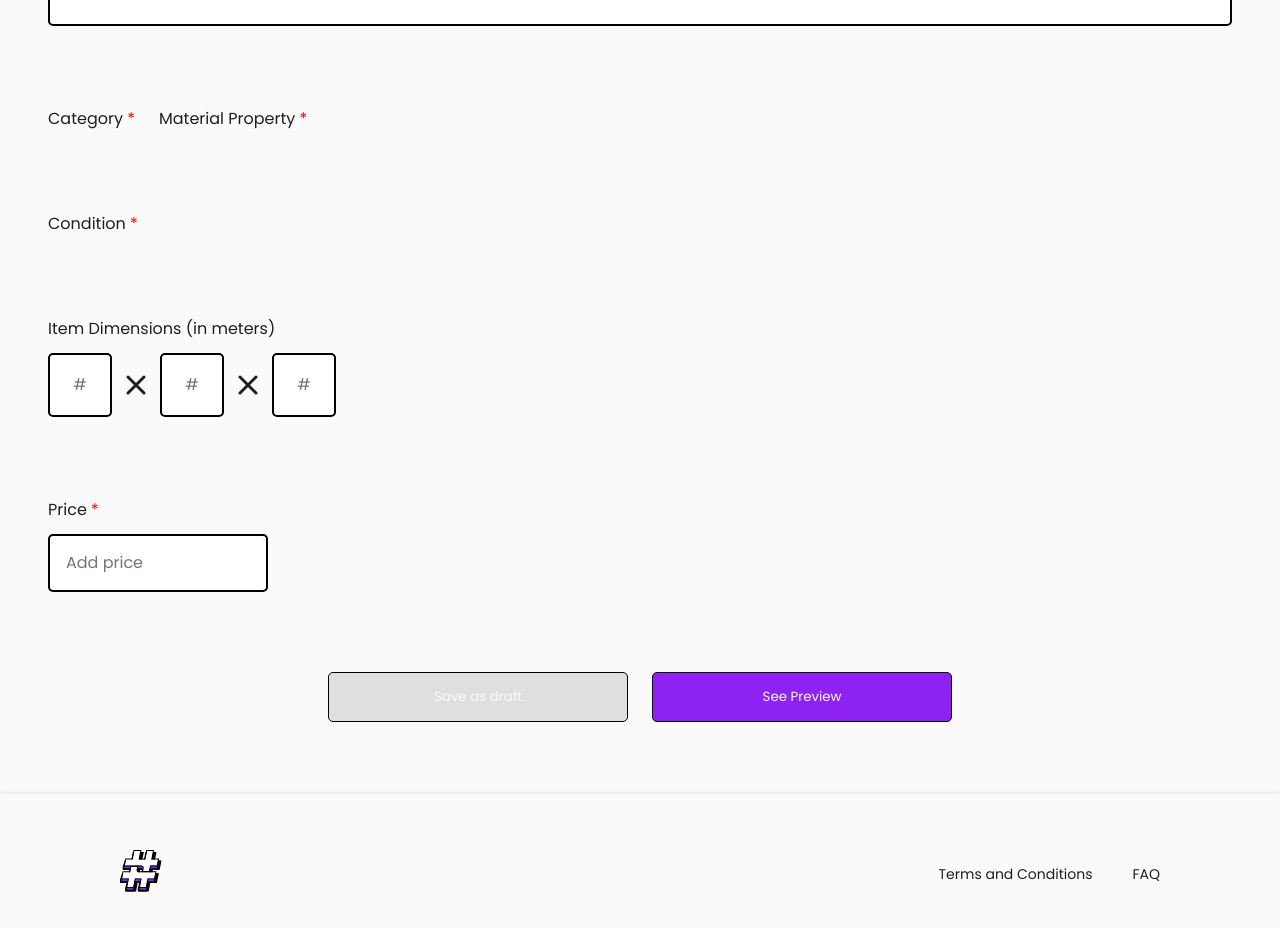
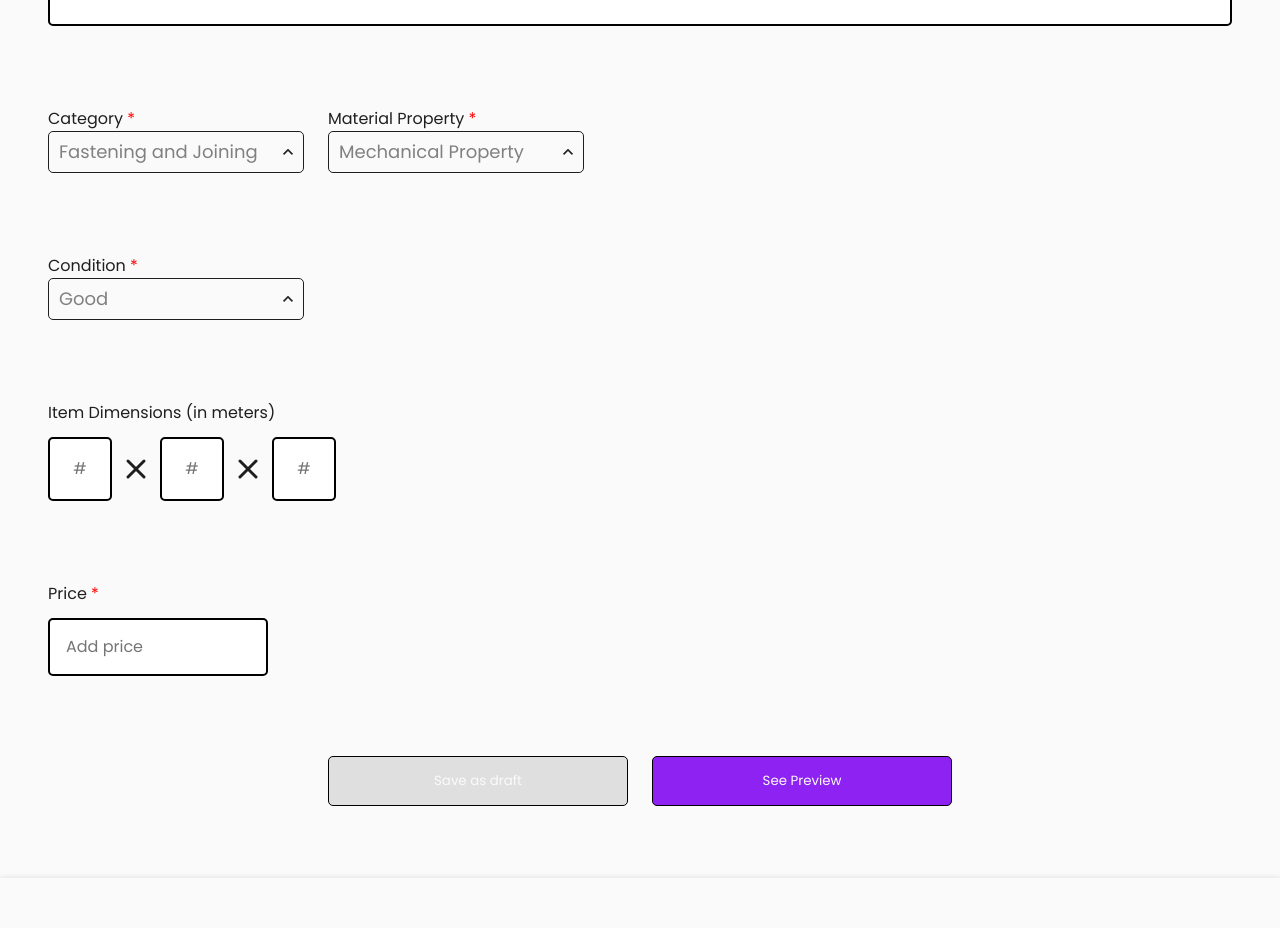
Before and after one commit to include-davis/marketplace, a Next.js app in the folder client/: page /create-post in a window 1280 px wide. Shown: the part 820-1748 px from the top of the page. Built offline with nearby package versions, Linux system fonts and the light colour scheme.

Commit message:
added CreatePostDropdown components to create-post/page.tsx

```diff
--- a/client/src/app/(pages)/create-post/page.tsx
+++ b/client/src/app/(pages)/create-post/page.tsx
@@ -4,6 +4,7 @@ import { useState } from 'react';
 import Link from 'next/link';
 import Image from 'next/image';
 import styles from './page.module.scss';
+import CreatePostDropdown from '../(home)/_components/CreatePostDropdown/CreatePostDropdown';
 
 function TextField({
   label,
@@ -126,14 +127,22 @@ export default function CreatePostPage() {
                 <label>
                   Category <span className={styles.requiredSymbol}>*</span>
                 </label>
-                <div></div>
+                <CreatePostDropdown
+                  label="Fastening and Joining"
+                  placeholder="Choose a category"
+                  options={["Fastening and Joining", "Power Transmission", "Electrical and Lightning", "Fabricating", "Sawing and Cutting", "Other"]}
+                />
               </div>
               <div className={styles.dropdownField}>
                 <label>
                   Material Property{' '}
                   <span className={styles.requiredSymbol}>*</span>
                 </label>
-                <div></div>
+                <CreatePostDropdown
+                  label="Mechanical Property"
+                  placeholder="Choose a material property"
+                  options={["Mechanical Property", "Thermal Property", "Electrical Property", "Chemical Property", "Other"]}
+                />
               </div>
             </div>
 
@@ -142,7 +151,11 @@ export default function CreatePostPage() {
                 <label>
                   Condition <span className={styles.requiredSymbol}>*</span>
                 </label>
-                <div></div>
+                <CreatePostDropdown
+                  label="Good"
+                  placeholder="Choose a condition of the item"
+                  options={["New", "Like new", "Good", "Fair", "Poor", "Other"]}
+                />
               </div>
             </div>
 
```
